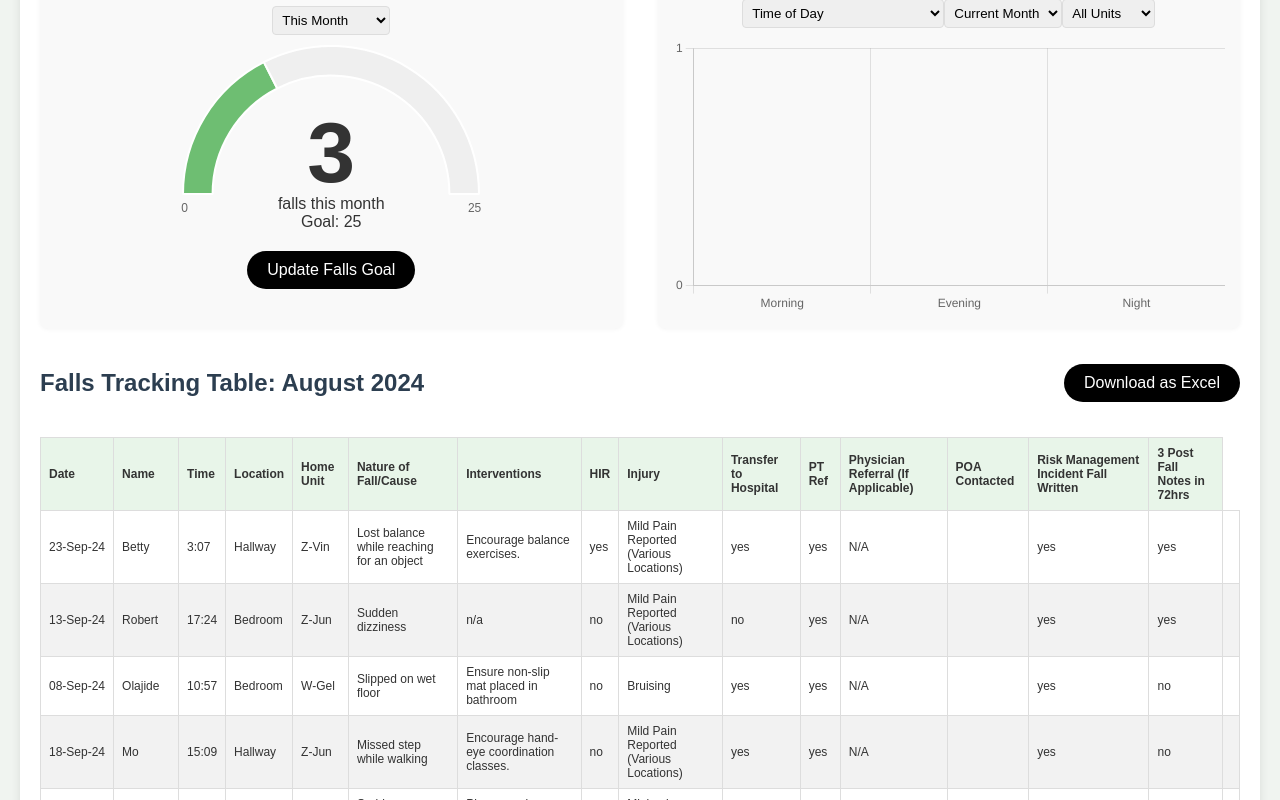
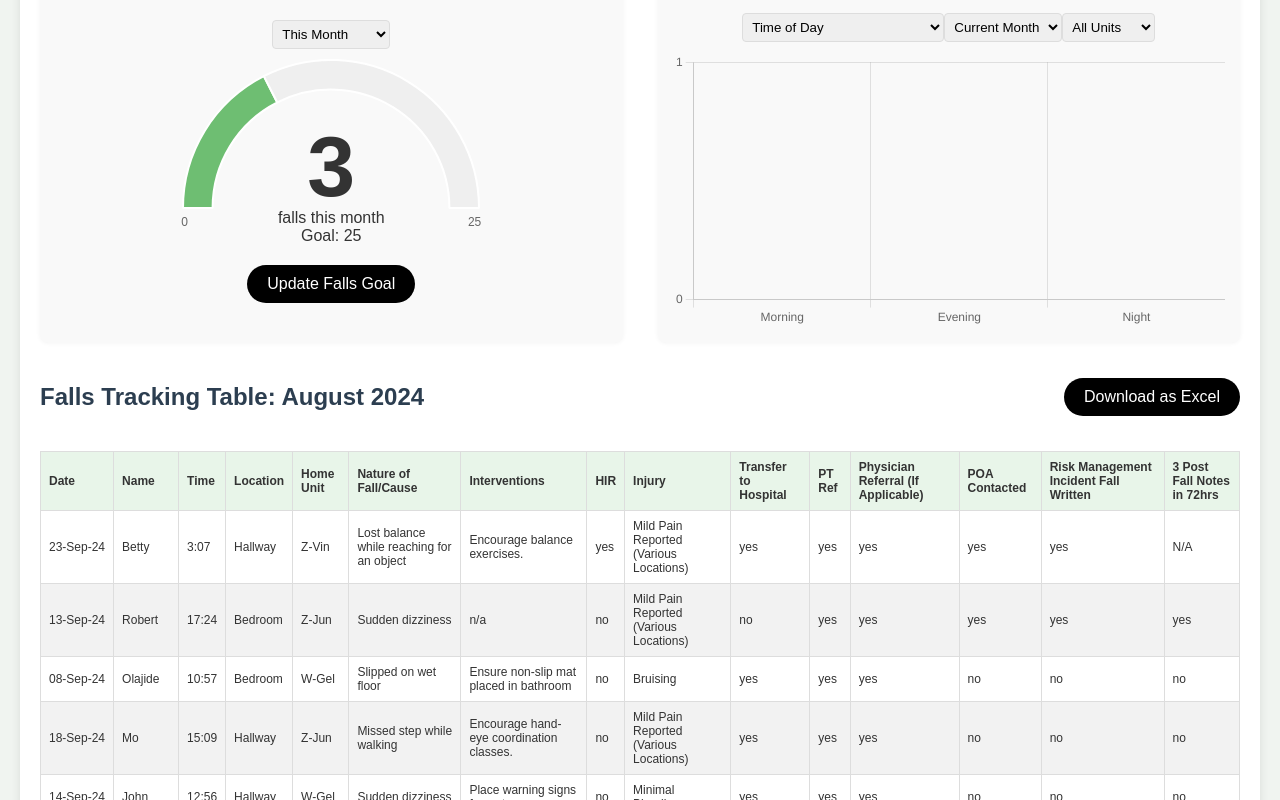
Before and after one commit to WayneWei228/fallyx-dashboard, a React (Create React App) app: page /dashboard in a window 1280 px wide. Shown: the top 800 px of the page. Built offline with nearby package versions, Linux system fonts and the light colour scheme; no server answers; a web font is replaced by a local one.

Commit message:
feat: fixed the table bug

```diff
--- a/package.json
+++ b/package.json
@@ -13,6 +13,7 @@
     "chart.js": "^4.4.4",
     "firebase": "^10.14.0",
     "font-proxima-nova": "^1.0.1",
+    "fs": "^0.0.1-security",
     "papaparse": "^5.4.1",
     "react": "^18.3.1",
     "react-chartjs-2": "^5.2.0",
--- a/src/pages/Dashboard.js
+++ b/src/pages/Dashboard.js
@@ -71,11 +71,13 @@ export default function Dashboard() {
     setGoal(25);
     setHIRFalls(7);
 
+    let currentFalls = countTotalFalls();
+
     // Initialize gauge chart data and options
     setGaugeChartData({
       datasets: [
         {
-          data: [0, 20], // TODO:
+          data: [currentFalls, goal - currentFalls],
           backgroundColor: ['rgba(76, 175, 80, 0.8)', 'rgba(200, 200, 200, 0.2)'],
           circumference: 180,
           rotation: 270,
@@ -133,7 +135,7 @@ export default function Dashboard() {
           // dynamicTyping: true,
           complete: function (results) {
             console.log('Parsed Data:', results.data); // 可选：查看解析结果
-            console.log(sampleData);
+            // console.log(sampleData);
             // setTableData(sampleData);
             setTableData(results.data);
           },
@@ -599,7 +601,6 @@ export default function Dashboard() {
               <td>{item.injury}</td>
               <td>{item.hospital}</td>
               <td>{item.ptRef}</td>
-              <td>N/A</td>
               <td>{item.physicianRef}</td>
               <td>{item.poaContacted}</td>
               <td>{item.incidentReport}</td>
```
Also changed, not shown: src/data/demo.csv, 1 other file (tests, documents, lock files or other folders).
